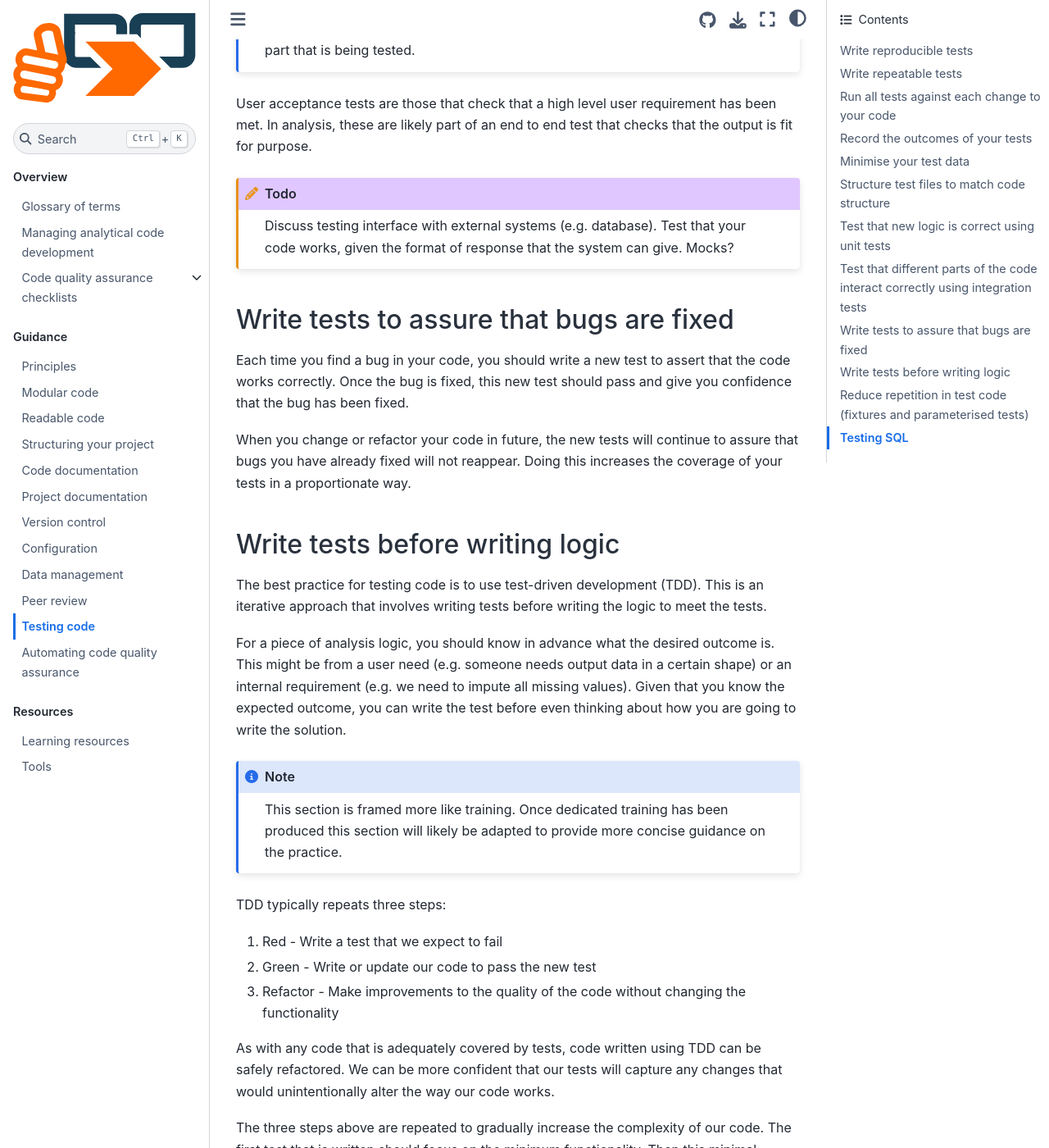
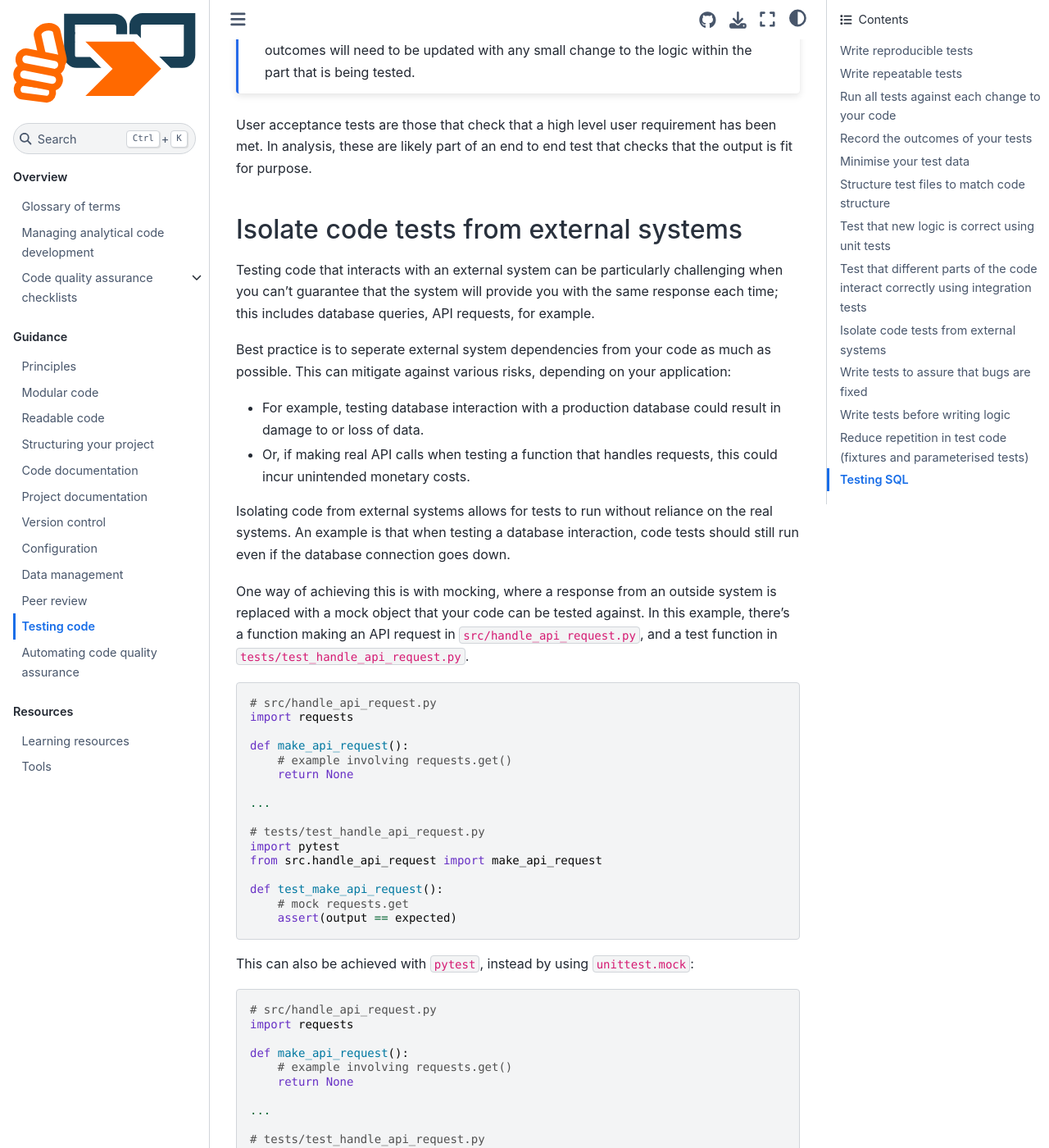
Before and after one commit to best-practice-and-impact/qa-of-code-guidance, a Jupyter Book: the page built from book/testing_code.md, in a window 1280 px wide and 1400 px high, scrolled down 8070 px. Shown: the whole window at 82% size. Built offline with Jupyter Book 1.0.4 settings and Sphinx 7.4.7 and the Sphinx Book theme 1.1.4, drawn with Linux system fonts in a browser that asks for light colours; some of the changed text lies outside the part shown.

Commit message:
start mocking section in testing, start examples

````diff
--- a/book/testing_code.md
+++ b/book/testing_code.md
@@ -160,7 +160,7 @@ def test_sum_columns():
     assert_frame_equal(expected_output, actual_output)
 ```
 
-Using  minimal and general data in the test has made it clearer what is being tested.
+Using  minimal and general data in the test has made it clearer what is being tested, and also avoids any unnecessary disclosure.
 In this case our function is very generic, so our test doesn't need to know the names of real columns in our data or even have similar values in the data.
 The test data are focussed on testing specific, realistic cases.
 This makes it easy to see that this function works correctly with positive, negative and zero values.
@@ -321,11 +321,62 @@ Integration tests that check very specific outcomes will need to be updated with
 User acceptance tests are those that check that a high level user requirement has been met.
 In analysis, these are likely part of an end to end test that checks that the output is fit for purpose.
 
-```{todo}
-Discuss testing interface with external systems (e.g. database).
-Test that your code works, given the format of response that the system can give.
-Mocks?
+## Isolate code tests from external systems
+
+Testing code that interacts with an external system can be particularly challenging when you can't guarantee
+that the system will provide you with the same response each time; this includes database queries, API requests, for example.
+
+Best practice is to seperate external system dependencies from your code as much as possible. This can mitigate against various risks, depending on your application:
+
+- For example, testing database interaction with a production database could result in damage to or loss of data.
+- Or, if making real API calls when testing a function that handles requests, this could incur unintended monetary costs.
+
+Isolating code from external systems allows for tests to run without reliance on the real systems. An example is that when testing a database interaction, code tests should still run even if the database connection goes down.
+
+One way of achieving this is with mocking, where a response from an outside system is replaced with a mock object that your code can be tested against. In this example, there's a function making an API request in `src/handle_api_request.py`, and a test function in `tests/test_handle_api_request.py`.
+
+```{code-block} python
+# src/handle_api_request.py
+import requests
+
+def make_api_request():
+    # example involving requests.get()
+    return None
+
+...
+
+# tests/test_handle_api_request.py
+import pytest
+from src.handle_api_request import make_api_request
+
+def test_make_api_request():
+    # mock requests.get
+    assert(output == expected)
+
 ```
+
+This can also be achieved with `pytest`, instead by using `unittest.mock`:
+
+```{code-block} python
+# src/handle_api_request.py
+import requests
+
+def make_api_request():
+    # example involving requests.get()
+    return None
+
+...
+
+# tests/test_handle_api_request.py
+from src.handle_api_request import make_api_request
+
+def test_make_api_request():
+    # mock requests.get
+    assert(output == expected)
+
+```
+
+Testing your code in this way means that tests evaluate how your code handles an output or response, and not the system dependency itself. This has the added benefit of helping you understand when errors are coming from an external system, as opposed to your code.
 
 ## Write tests to assure that bugs are fixed
 
````
